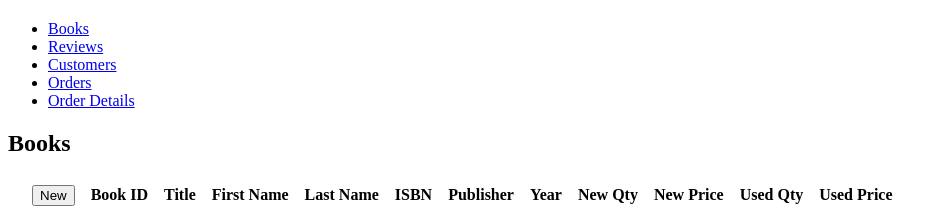
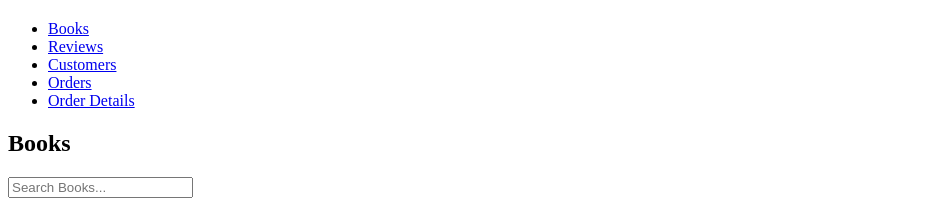
Before and after one commit to h3nry-m/Beaver_Bookstore, a Flask app: page /books in a window 1280 px wide. Shown: the part 47-261 px from the top of the page, without its empty margins (0-948 px from the left). Run offline with Flask 2, Linux system fonts and the light colour scheme; data that the repository does not hold is empty; some libraries are stand-ins or nearby versions.

Commit message:
added ping function to continously restablish connection with sql db, and added search bars to customers/books for UI

```diff
--- a/app.py
+++ b/app.py
@@ -12,7 +12,7 @@
 # #database connection
 
 db_connection = db.connect_to_database()
-
+db_connection.ping(True)
 # # Routes
 
 
@@ -214,4 +214,4 @@
     #                                 ^^^^
     #              You can replace this number with any valid port
 
-    app.run(port=port)
+    app.run(host="flip2.engr.oregonstate.edu", port=port, debug = False)
--- a/templates/books.j2
+++ b/templates/books.j2
@@ -3,6 +3,11 @@
     <h1>{% block title %} Books {% endblock %}</h1>
 {% endblock %}
 {% block content %}
+
+<div id="search">
+       <input type="text" placeholder="Search Books..." id="searchBooks">
+</div>
+
 <table id="browse" class="table">
     <thead>
     <tr>
--- a/templates/customers.j2
+++ b/templates/customers.j2
@@ -3,6 +3,11 @@
     <h1>{% block title %} Customers {% endblock %}</h1>
 {% endblock %}
 {% block content %}
+
+<div id="search">
+       <input type="text" placeholder="Search Customers..." id="searchCustomers">
+</div>
+
 <table id="browse" class="table">
     <thead>
     <tr>
```
